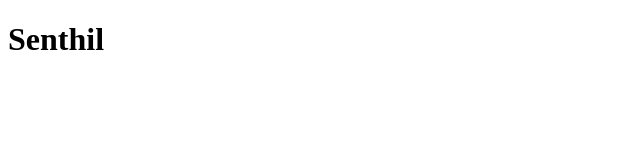
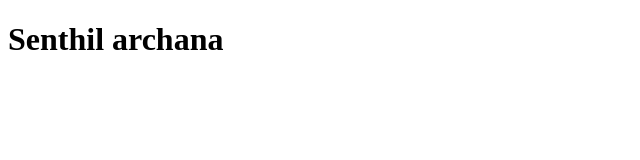
Before and after one commit to SenthilR-1990/MyProject, a plain HTML site: page index.html in a window 1280 px wide. Shown: the whole page, without its empty margins (0-640 px from the left). Drawn offline with Linux system fonts and the light colour scheme.

Commit message:
fix : changed my code

```diff
--- a/index.html
+++ b/index.html
@@ -6,6 +6,6 @@
     <title>Document</title>
 </head>
 <body>
-    <h1> Senthil </h1>
+    <h1> Senthil archana</h1>
 </body>
 </html>
```
